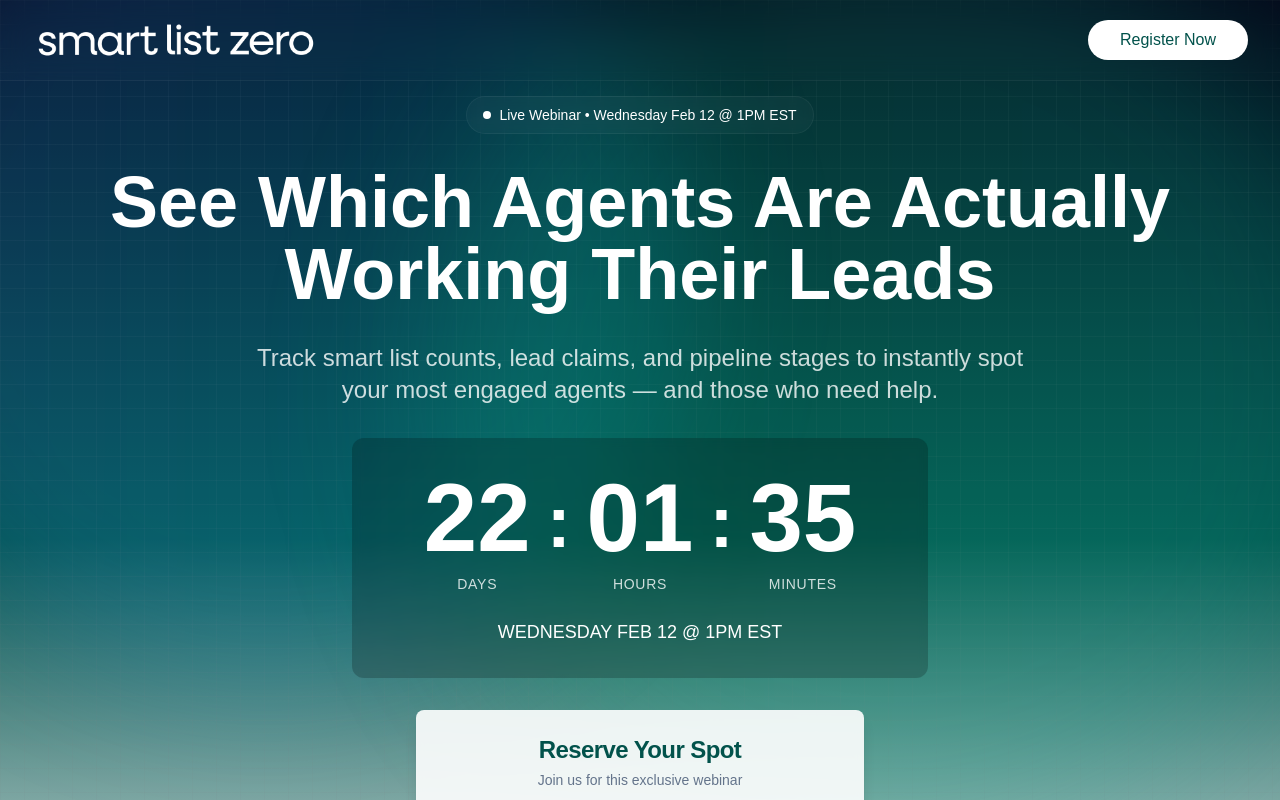
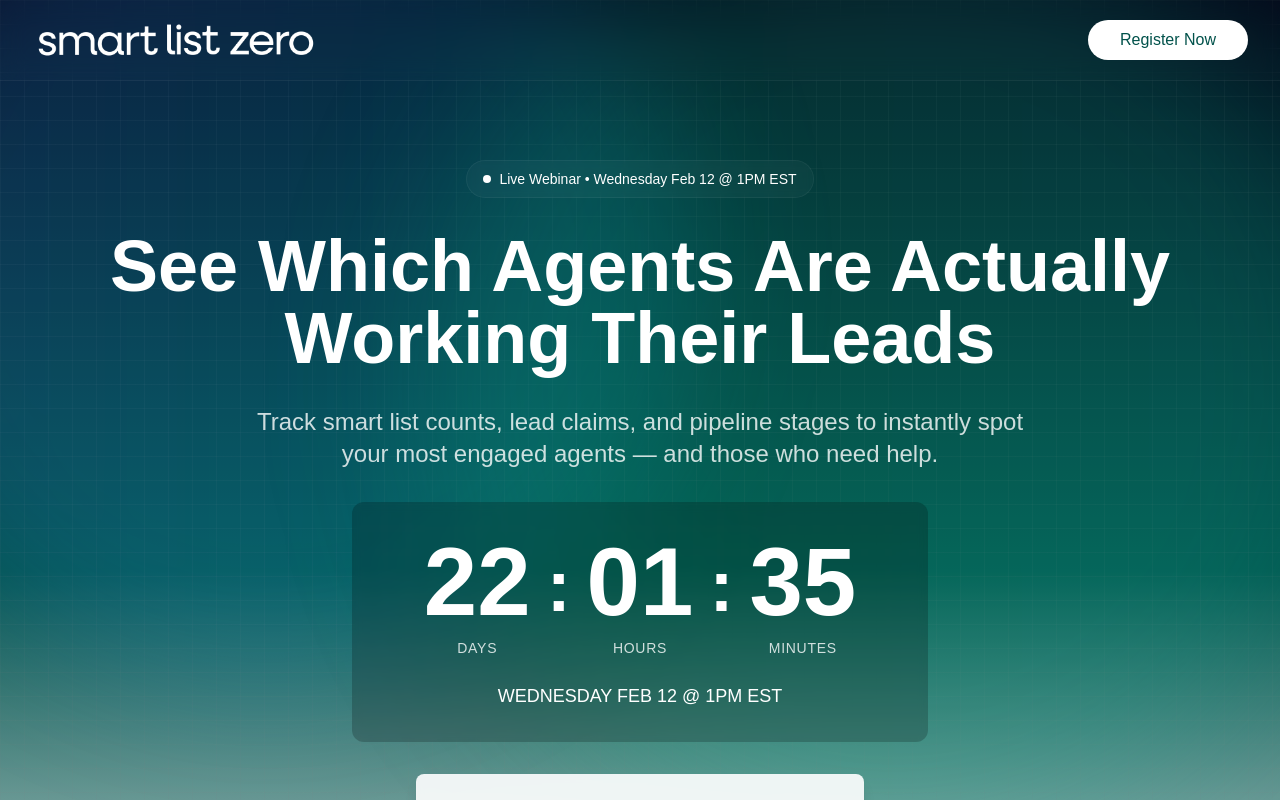
Before and after one commit to fantasyb/slz-launch-webinar, a Next.js app: page / in a window 1280 px wide. Shown: the top 800 px of the page. Built offline with nearby package versions, Linux system fonts and the light colour scheme.

Commit message:
updated hero padding

```diff
--- a/src/app/page.tsx
+++ b/src/app/page.tsx
@@ -74,7 +74,7 @@ export default function Home() {
         <Navigation />
 
         {/* Hero Content */}
-        <div className="relative pt-24 pb-16">
+        <div className="relative pt-40 pb-16">
           <div className="max-w-7xl mx-auto px-4 sm:px-6 lg:px-8">
             <section className="text-center relative space-y-8">
               {/* Premium Label */}
```
